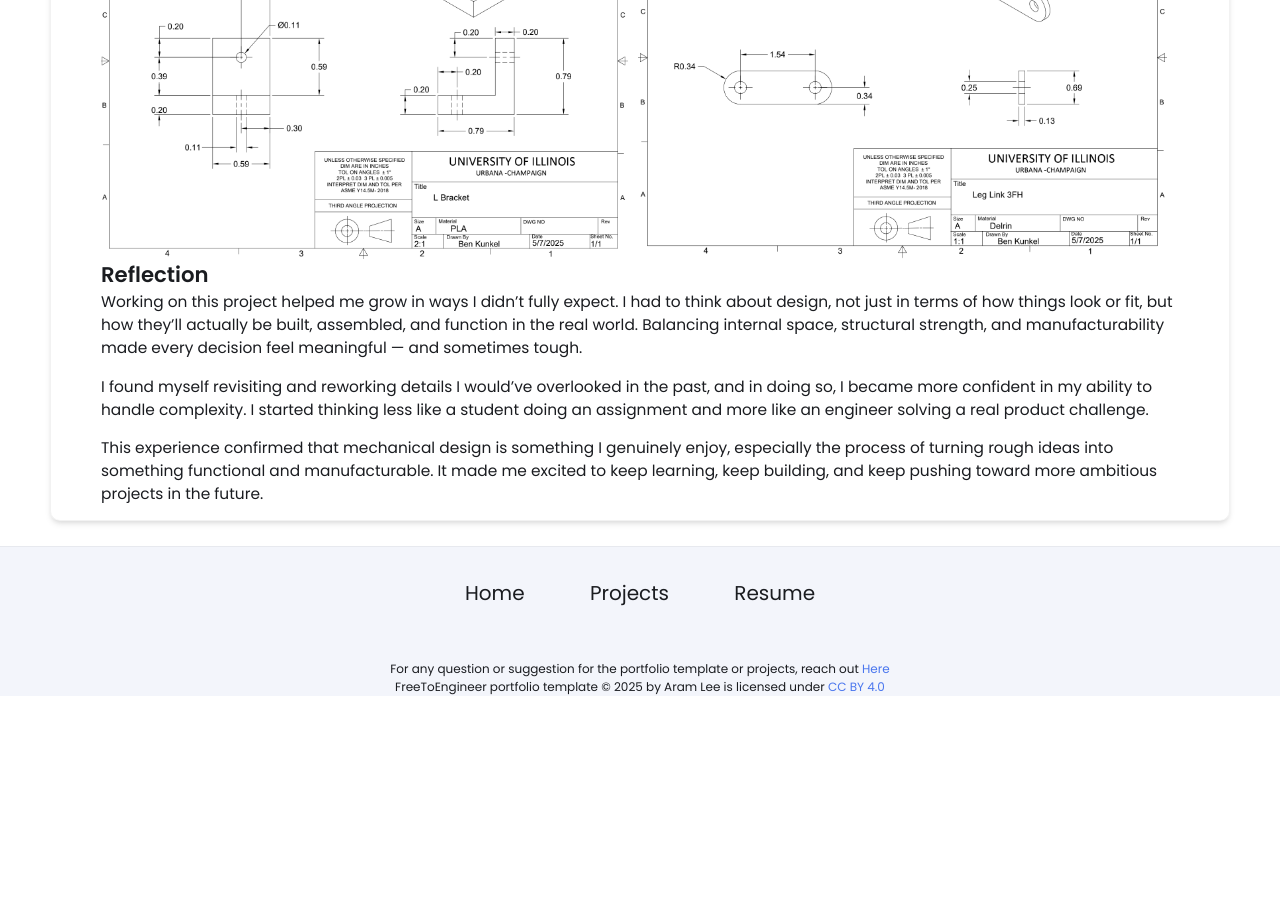
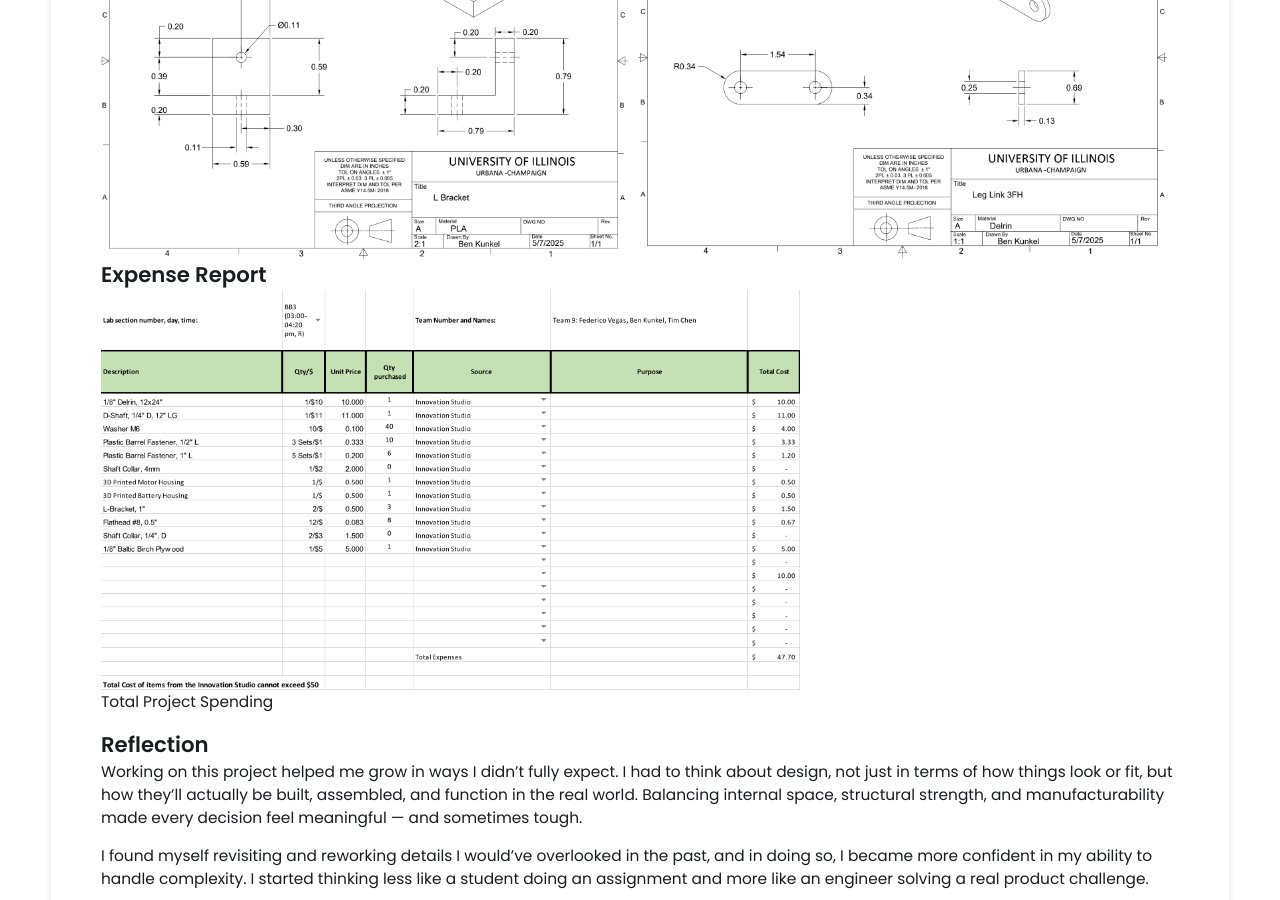
Before and after one commit to timchen863/timchen863.github.io, a Jekyll site: the page built from _projects/Hextech/index.md, in a window 1280 px wide and 900 px high, scrolled down 1426 px. Built offline with Jekyll 4.4.1, drawn with Linux system fonts in a browser that asks for light colours; before the commit the page ends 2122 px from its top, so only the background shows below that.

Commit message:
Update index.md

```diff
--- a/_projects/Hextech/index.md
+++ b/_projects/Hextech/index.md
@@ -18,6 +18,9 @@ main-image: /hextechdemo.jpg
 {% include image-gallery.html images="fullasm.png, Shellprt.png" height="400" %}
 ## Engineering Drawings
 {% include image-gallery.html images="Bracketdrw.png, Legdrw.png" height="400" %}
+## Expense Report
+{% include image-gallery.html images="Expense.png" height="400" %}
+Total Project Spending
 ## Reflection
 Working on this project helped me grow in ways I didn’t fully expect. I had to think about design, not just in terms of how things look or fit, but how they’ll actually be built, assembled, and function in the real world. Balancing internal space, structural strength, and manufacturability made every decision feel meaningful — and sometimes tough.
 
```
